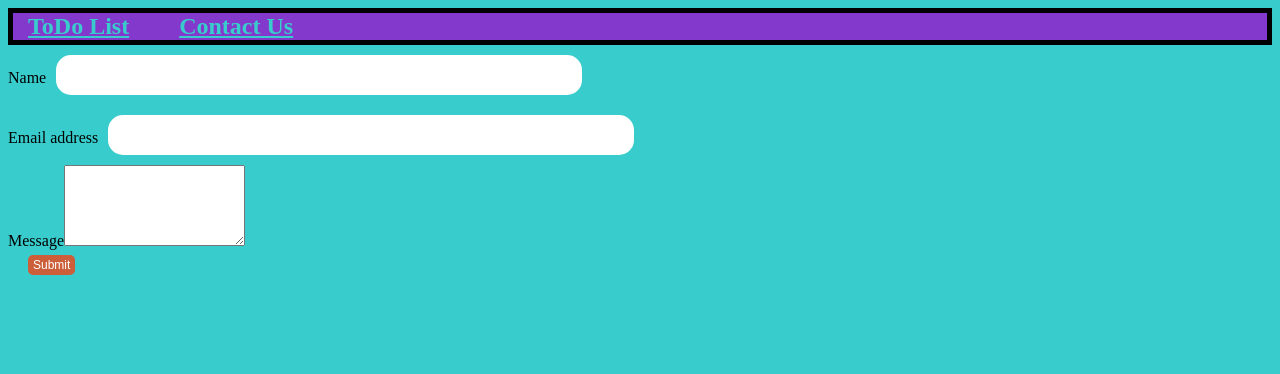
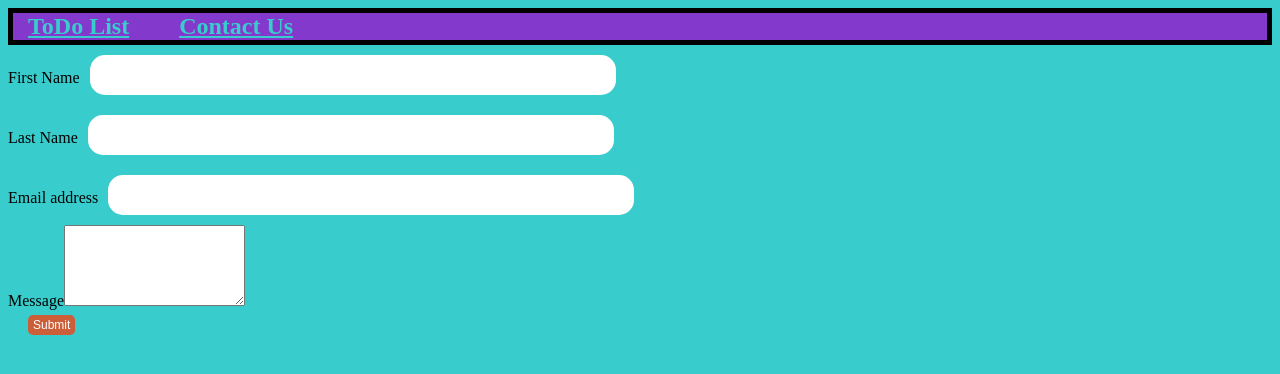
Before and after one commit to WDanielH/project3-mk2, a React (Create React App) app: page /contact in a window 1280 px wide. Shown: the top 374 px of the page. Built offline with nearby package versions, Linux system fonts and the light colour scheme.

Commit message:
Updated Readme with Monday Night Notes

```diff
--- a/src/Contact/Contact.js
+++ b/src/Contact/Contact.js
@@ -6,7 +6,8 @@ class ContactApp extends React.Component {
     constructor(props) {
       super(props);
       this.state = {
-        name: '',
+        firstName: '',
+        lastName: '',
         email: '',
         message: ''
       }
@@ -15,10 +16,14 @@ class ContactApp extends React.Component {
     render() {
       return(
         <div className="App">
-          <form id="contact-form" onSubmit={this.handleSubmit.bind(this)} method="POST">
+          <form id="contact-form" onSubmit={this.handleSubmit.bind(this)} method="GET">
             <div className="form-group">
-              <label htmlFor="name">Name</label>
-              <input type="text" className="form-control" value={this.state.name} onChange={this.onNameChange.bind(this)} />
+              <label htmlFor="name">First Name</label>
+              <input type="text" className="form-control" value={this.state.firstName} onChange={this.onFirstNameChange.bind(this)} />
+            </div>
+            <div className="form-group">
+              <label htmlFor="name">Last Name</label>
+              <input type="text" className="form-control" value={this.state.lastName} onChange={this.onLastNameChange.bind(this)} />
             </div>
             <div className="form-group">
               <label htmlFor="exampleInputEmail1">Email address</label>
@@ -34,9 +39,13 @@ class ContactApp extends React.Component {
       );
     }
 
-    onNameChange(event) {
-      this.setState({name: event.target.value})
+    onFirstNameChange(event) {
+      this.setState({firstName: event.target.value})
     }
+
+    onLastNameChange(event) {
+        this.setState({lastName: event.target.value})
+      }
 
     onEmailChange(event) {
       this.setState({email: event.target.value})
@@ -46,8 +55,27 @@ class ContactApp extends React.Component {
       this.setState({message: event.target.value})
     }
 
-    handleSubmit(event) {
-    }
+    handleSubmit(e) {
+        e.preventDefault();
+
+        fetch('http://localhost:3002/send', {
+            method: "POST",
+            body: JSON.stringify(this.state),
+            headers: {
+              'Accept': 'application/json',
+              'Content-Type': 'application/json'
+            },
+          }).then(
+          (response) => (response.json())
+            ).then((response)=> {
+          if (response.status === 'success') {
+            alert("Message Sent.");
+            this.resetForm()
+          } else if(response.status === 'fail') {
+            alert("Message failed to send.")
+          }
+        })
+      }
   }
 
   export default ContactApp;
@@ -124,3 +152,56 @@ return (
 }
 
 */
+
+/*
+class ContactApp extends React.Component {
+    constructor(props) {
+      super(props);
+      this.state = {
+        name: '',
+        email: '',
+        message: ''
+      }
+    }
+
+    render() {
+      return(
+        <div className="App">
+          <form id="contact-form" onSubmit={this.handleSubmit.bind(this)} method="POST">
+            <div className="form-group">
+              <label htmlFor="name">Name</label>
+              <input type="text" className="form-control" value={this.state.name} onChange={this.onNameChange.bind(this)} />
+            </div>
+            <div className="form-group">
+              <label htmlFor="exampleInputEmail1">Email address</label>
+              <input type="email" className="form-control" aria-describedby="emailHelp" value={this.state.email} onChange={this.onEmailChange.bind(this)} />
+            </div>
+            <div className="form-group">
+              <label htmlFor="message">Message</label>
+              <textarea className="form-control" rows="5" value={this.state.message} onChange={this.onMessageChange.bind(this)} />
+            </div>
+            <button type="submit" className="btn btn-primary">Submit</button>
+          </form>
+        </div>
+      );
+    }
+
+    onNameChange(event) {
+      this.setState({name: event.target.value})
+    }
+
+    onEmailChange(event) {
+      this.setState({email: event.target.value})
+    }
+
+    onMessageChange(event) {
+      this.setState({message: event.target.value})
+    }
+
+    handleSubmit(event) {
+    }
+  }
+
+  export default ContactApp;
+
+*/
```
Also changed, not shown: 1 other file (tests, documents, lock files or other folders).
